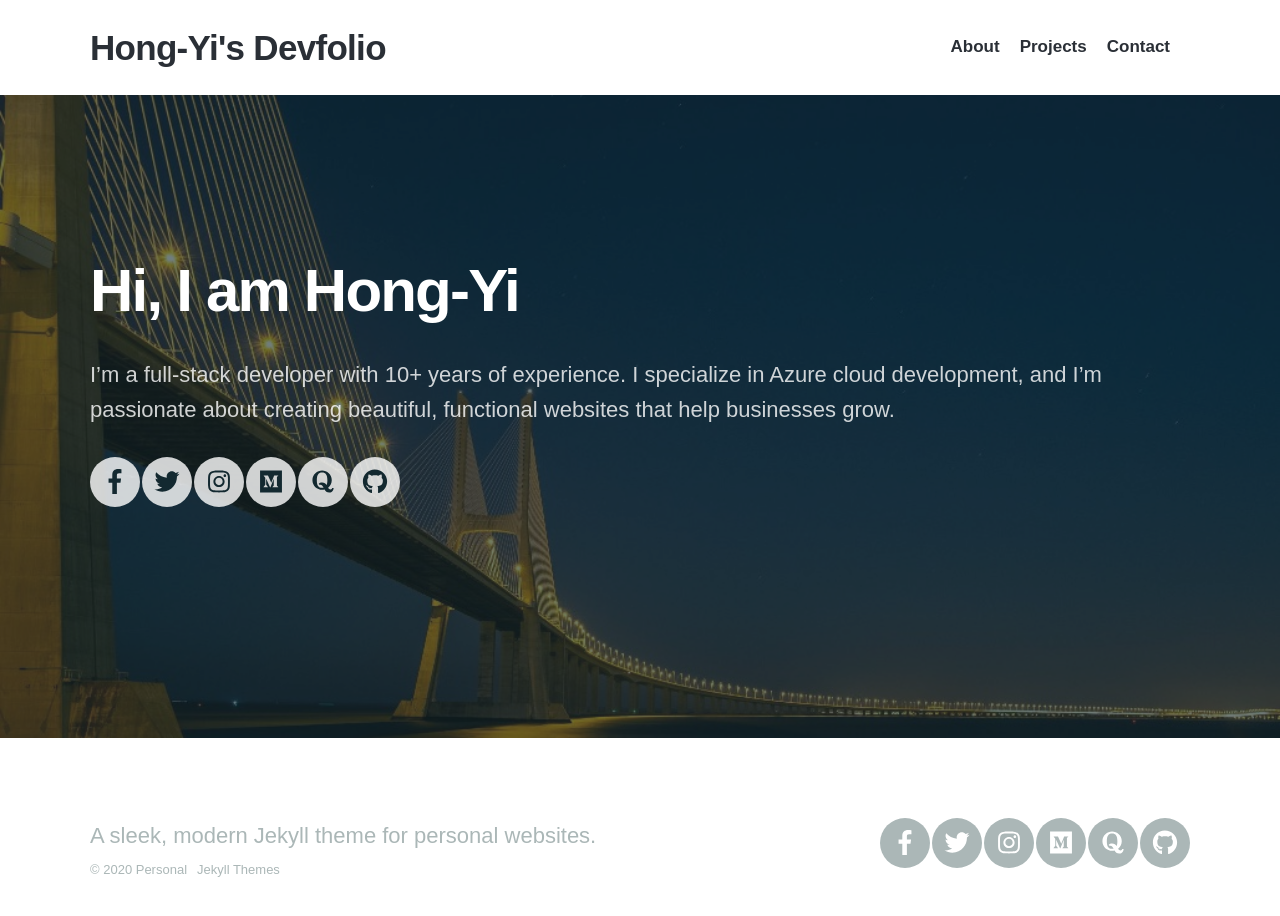
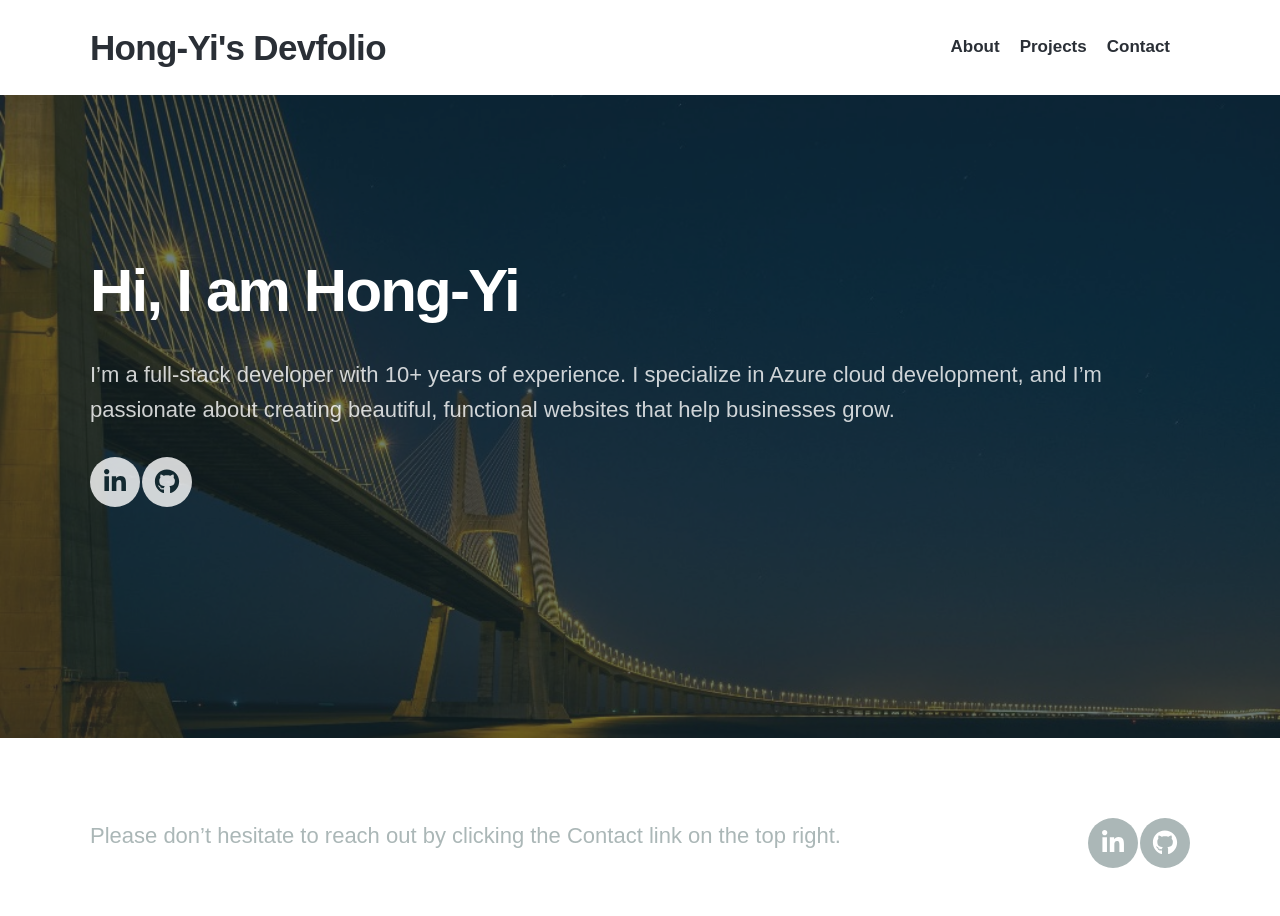
Before and after one commit to wanghy7102/devfolio, a React (Vite) app: page / in a window 1280 px wide. Shown: the top 916 px of the page. Built offline with nearby package versions, Linux system fonts and the light colour scheme; a web font is replaced by a local one.

Commit message:
Rid of unused social medias

```diff
--- a/src/Layout.jsx
+++ b/src/Layout.jsx
@@ -43,75 +43,25 @@ const Layout = () => {
       <footer className="footer">
         <div className="wrap">
           <p className="footer__text">
-            A sleek, modern Jekyll theme for personal websites.
+            Please don’t hesitate to reach out by clicking the Contact link on
+            the top right.
           </p>
-
-          <div className="footer__copyright">
-            <span>© 2020 Personal</span>
-            <a href="https://jekyllthemes.io" target="_blank">
-              Jekyll Themes
-            </a>
-          </div>
 
           <ul className="socials">
             <li className="socials__item">
               <a
-                href="https://www.facebook.com/jekyllthemes/"
+                href="https://www.linkedin.com/in/wanghy2007"
                 target="_blank"
                 className="socials__item__link"
-                title="Facebook"
+                title="Linkedin"
               >
-                <i className="fab fa-facebook-f" aria-hidden="true"></i>
+                <i className="fab fa-linkedin-in" aria-hidden="true"></i>
               </a>
             </li>
 
             <li className="socials__item">
               <a
-                href="https://twitter.com/jekyllthemesio"
-                target="_blank"
-                className="socials__item__link"
-                title="Twitter"
-              >
-                <i className="fab fa-twitter" aria-hidden="true"></i>
-              </a>
-            </li>
-
-            <li className="socials__item">
-              <a
-                href="http://instagram.com"
-                target="_blank"
-                className="socials__item__link"
-                title="Instagram"
-              >
-                <i className="fab fa-instagram" aria-hidden="true"></i>
-              </a>
-            </li>
-
-            <li className="socials__item">
-              <a
-                href="https://medium.com/"
-                target="_blank"
-                className="socials__item__link"
-                title="Medium"
-              >
-                <i className="fab fa-medium" aria-hidden="true"></i>
-              </a>
-            </li>
-
-            <li className="socials__item">
-              <a
-                href="https://www.quora.com/"
-                target="_blank"
-                className="socials__item__link"
-                title="Quora"
-              >
-                <i className="fab fa-quora" aria-hidden="true"></i>
-              </a>
-            </li>
-
-            <li className="socials__item">
-              <a
-                href="https://github.com/"
+                href="https://github.com/wanghy7102"
                 target="_blank"
                 className="socials__item__link"
                 title="Github"
--- a/src/home/Hero.jsx
+++ b/src/home/Hero.jsx
@@ -24,62 +24,18 @@ const Hero = () => {
         <ul className="socials">
           <li className="socials__item">
             <a
-              href="https://www.facebook.com/jekyllthemes/"
+              href="https://www.linkedin.com/in/wanghy2007"
               target="_blank"
               className="socials__item__link"
-              title="Facebook"
+              title="Linkedin"
             >
-              <i className="fab fa-facebook-f" aria-hidden="true"></i>
+              <i className="fab fa-linkedin-in" aria-hidden="true"></i>
             </a>
           </li>
 
           <li className="socials__item">
             <a
-              href="https://twitter.com/jekyllthemesio"
-              target="_blank"
-              className="socials__item__link"
-              title="Twitter"
-            >
-              <i className="fab fa-twitter" aria-hidden="true"></i>
-            </a>
-          </li>
-
-          <li className="socials__item">
-            <a
-              href="http://instagram.com"
-              target="_blank"
-              className="socials__item__link"
-              title="Instagram"
-            >
-              <i className="fab fa-instagram" aria-hidden="true"></i>
-            </a>
-          </li>
-
-          <li className="socials__item">
-            <a
-              href="https://medium.com/"
-              target="_blank"
-              className="socials__item__link"
-              title="Medium"
-            >
-              <i className="fab fa-medium" aria-hidden="true"></i>
-            </a>
-          </li>
-
-          <li className="socials__item">
-            <a
-              href="https://www.quora.com/"
-              target="_blank"
-              className="socials__item__link"
-              title="Quora"
-            >
-              <i className="fab fa-quora" aria-hidden="true"></i>
-            </a>
-          </li>
-
-          <li className="socials__item">
-            <a
-              href="https://github.com/"
+              href="https://github.com/wanghy7102"
               target="_blank"
               className="socials__item__link"
               title="Github"
```
